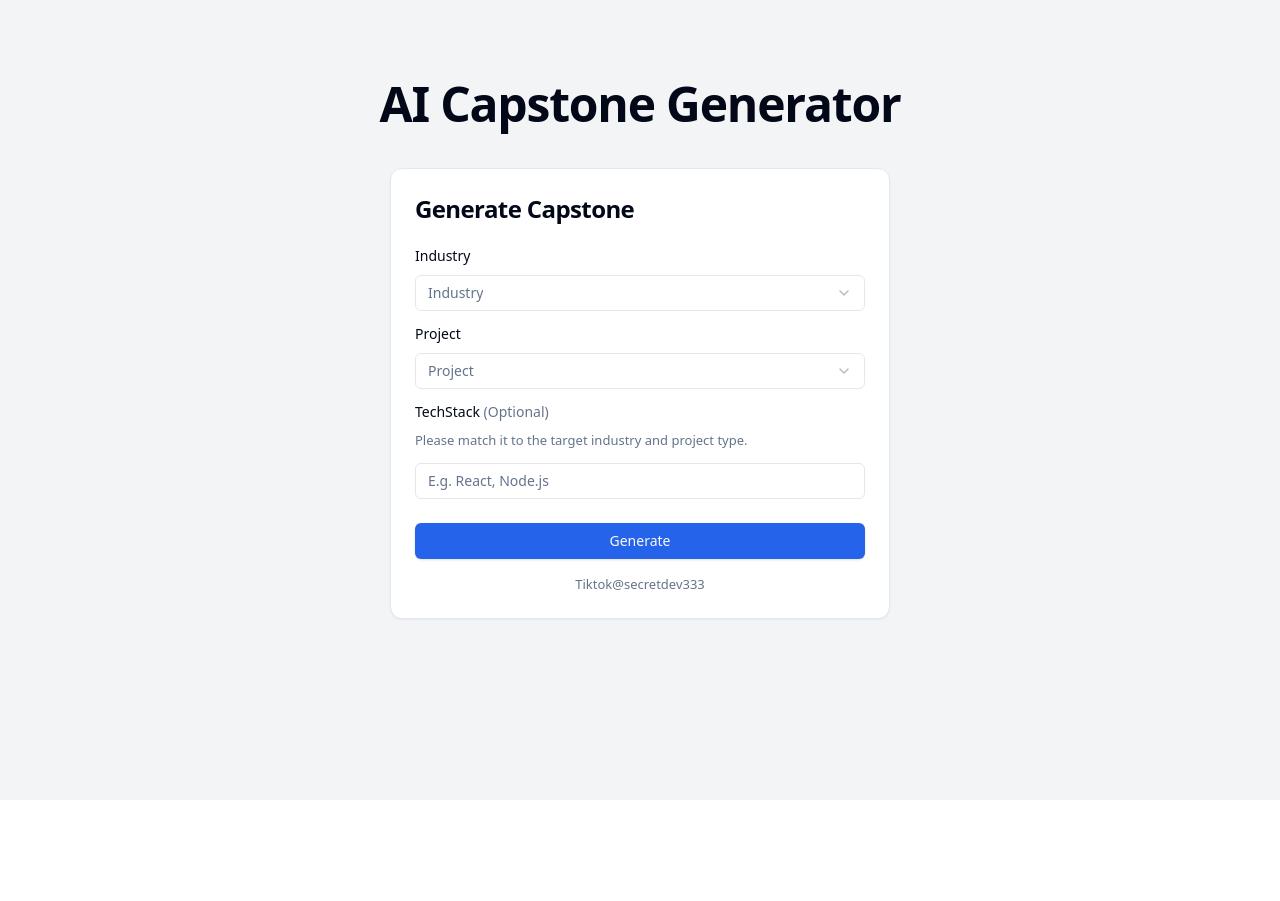
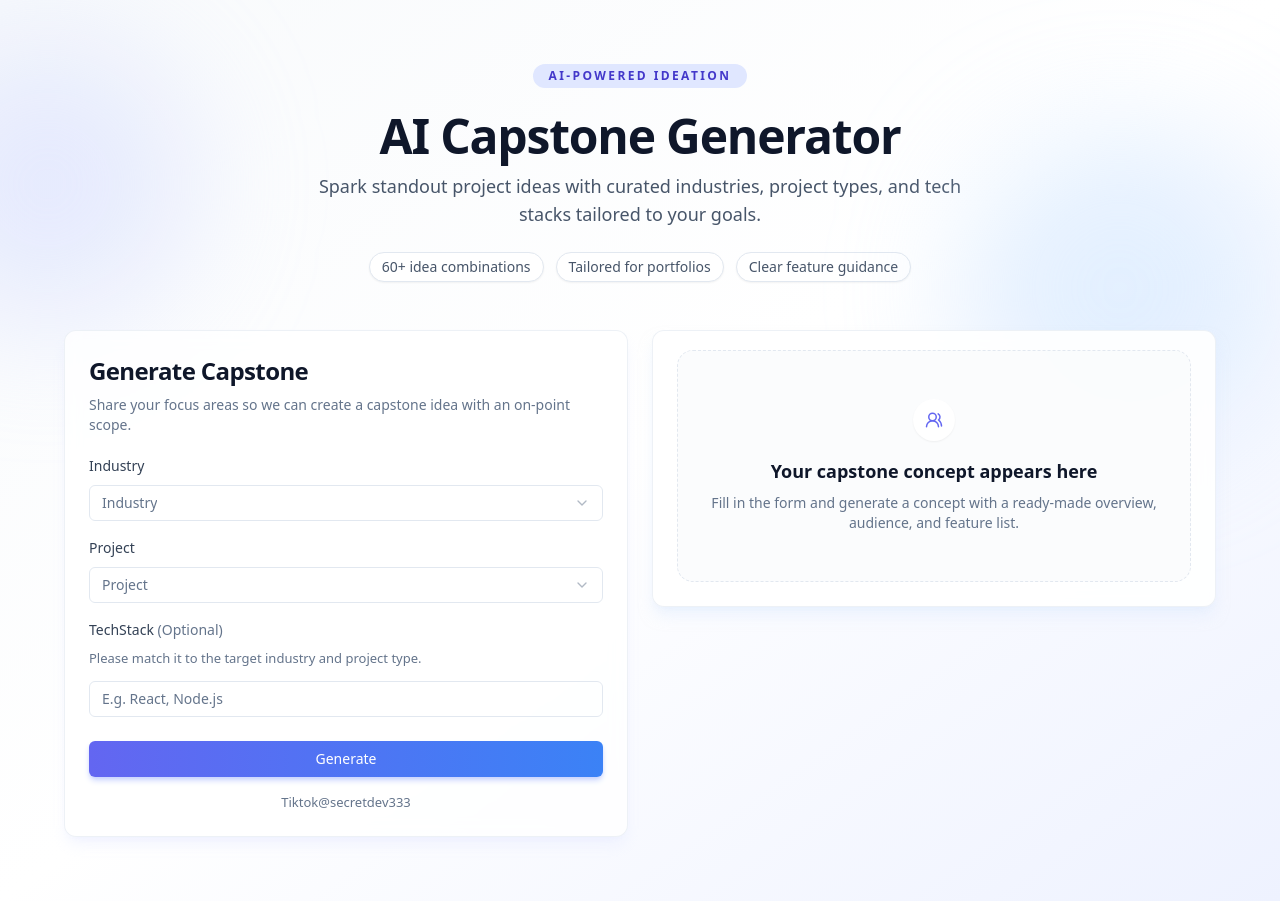
Before and after one commit to mohalidin333/ai-capstone-generator, a Next.js app: page / in a window 1280 px wide. Before the commit the page ends 800 px from the top, so only its background shows below. Built offline with nearby package versions, Linux system fonts and the light colour scheme.

Commit message:
Revise landing page design

```diff
--- a/app/components/Generator.tsx
+++ b/app/components/Generator.tsx
@@ -101,17 +101,23 @@ export default function Generator({
   }
 
   return (
-    <Card className="w-full max-w-[500px]">
-      <CardHeader>
-        <h3 className="scroll-m-20 text-2xl font-semibold tracking-tight">
+    <Card className="w-full border-slate-200/60 bg-white/80 shadow-lg shadow-indigo-100/40 backdrop-blur">
+      <CardHeader className="space-y-2">
+        <h3 className="scroll-m-20 text-2xl font-semibold tracking-tight text-slate-900">
           Generate Capstone
         </h3>
+        <p className="text-sm text-slate-500">
+          Share your focus areas so we can create a capstone idea with an
+          on-point scope.
+        </p>
       </CardHeader>
       <CardContent>
-        <div className="grid w-full items-center gap-4">
+        <div className="grid w-full items-center gap-5">
           {/* industry */}
           <div className="flex flex-col space-y-3">
-            <Label htmlFor="industry">Industry</Label>
+            <Label htmlFor="industry" className="text-slate-700">
+              Industry
+            </Label>
             <Select onValueChange={(value) => setIndustry(value)}>
               <SelectTrigger id="industry">
                 <SelectValue placeholder="Industry" />
@@ -138,7 +144,9 @@ export default function Generator({
 
           {/* application */}
           <div className="flex flex-col space-y-3">
-            <Label htmlFor="project">Project</Label>
+            <Label htmlFor="project" className="text-slate-700">
+              Project
+            </Label>
             <Select onValueChange={(value) => setApplication(value)}>
               <SelectTrigger id="project">
                 <SelectValue placeholder="Project" />
@@ -155,11 +163,11 @@ export default function Generator({
 
           {/* technology */}
           <div className="flex flex-col space-y-3">
-            <Label htmlFor="application">
+            <Label htmlFor="application" className="text-slate-700">
               TechStack{" "}
               <span className="text-muted-foreground">(Optional)</span>
             </Label>
-            <p className="text-[13px] text-muted-foreground">
+            <p className="text-[13px] text-slate-500">
               Please match it to the target industry and project type.
             </p>
             <Input
@@ -172,13 +180,13 @@ export default function Generator({
       <CardFooter className="flex flex-col gap-4">
         {/* limit to avoid spam */}
         {timer > 0 ? (
-          <p className="text-sm text-muted-foreground">
+          <p className="text-sm text-slate-500">
             You can generate another title in {timer} seconds
           </p>
         ) : (
           <Button
             onClick={handleGenerate}
-            className={`${loading && "pointer-events-none opacity-50"} w-full`}
+            className={`${loading && "pointer-events-none opacity-50"} w-full bg-gradient-to-r from-indigo-500 to-blue-500 text-white shadow-md shadow-indigo-200 transition hover:from-indigo-600 hover:to-blue-600`}
           >
             Generate
             {loading && <Loader2 className="animate-spin ml-2" size={20} />}
--- a/app/components/Output.tsx
+++ b/app/components/Output.tsx
@@ -16,36 +16,38 @@ export default function Output({
 }: {
   generatedTitle: TitleData | null;
 }) {
+  const hasTitle = Boolean(generatedTitle?.title);
   return (
-    <Card
-      className={`${
-        generatedTitle && generatedTitle.title ? "flex" : "hidden"
-      } w-full max-w-[500px]`}
-    >
+    <Card className="w-full border-slate-200/60 bg-white/90 shadow-lg shadow-blue-100/50 backdrop-blur">
       <CardContent className="mt-[1.2rem] flex flex-col gap-[1.2rem]">
+        {hasTitle ? (
+          <>
             {/* title */}
-        <h4 className="scroll-m-20 text-xl font-bold tracking-tight">
+            <h4 className="scroll-m-20 text-xl font-bold tracking-tight text-slate-900">
               {generatedTitle?.title}
             </h4>
 
             {/* technologies */}
             <ul className="flex gap-2 items-center flex-wrap">
-          {generatedTitle &&
-            generatedTitle?.technologies?.map((tech: string, index: number) => (
+              {generatedTitle?.technologies?.map(
+                (tech: string, index: number) => (
                   <li
                     key={index}
-                className="rounded bg-muted px-[0.5rem] py-[0.2rem] text-[13px] font-semibold"
+                    className="rounded-full bg-slate-100 px-[0.7rem] py-[0.25rem] text-[13px] font-semibold text-slate-600"
                   >
                     {tech}
                   </li>
-            ))}
+                )
+              )}
             </ul>
 
             {/* description */}
-        <p className="leading-7 text-">{generatedTitle?.description}</p>
+            <p className="leading-7 text-slate-600">
+              {generatedTitle?.description}
+            </p>
 
             {/* target */}
-        <div className="flex items-center gap-2">
+            <div className="flex items-center gap-2 text-slate-600">
               <Users2 size={15} />
               <small className="text-sm font-medium leading-none">
                 {generatedTitle?.target}
@@ -54,14 +56,15 @@ export default function Output({
 
             {/* features */}
             <div className="flex flex-col gap-2">
-          <label className="font-bold text-muted-foreground">Features</label>
+              <label className="text-sm font-bold uppercase tracking-wide text-slate-400">
+                Features
+              </label>
               <ul className="flex flex-col gap-2">
-            {generatedTitle &&
-              generatedTitle?.features?.map(
+                {generatedTitle?.features?.map(
                   (feature: string, index: number) => (
                     <li
                       key={index}
-                    className="flex gap-2 items-center text-sm font-medium"
+                      className="flex gap-2 items-center text-sm font-medium text-slate-700"
                     >
                       <ChevronRight size={13} />
                       {feature}
@@ -70,6 +73,23 @@ export default function Output({
                 )}
               </ul>
             </div>
+          </>
+        ) : (
+          <div className="flex h-full flex-col items-center justify-center gap-4 rounded-2xl border border-dashed border-slate-200 bg-slate-50/60 px-8 py-12 text-center">
+            <div className="rounded-full bg-white p-3 shadow-sm">
+              <Users2 className="text-indigo-500" size={18} />
+            </div>
+            <div className="space-y-2">
+              <h4 className="text-lg font-semibold text-slate-900">
+                Your capstone concept appears here
+              </h4>
+              <p className="text-sm text-slate-500">
+                Fill in the form and generate a concept with a ready-made
+                overview, audience, and feature list.
+              </p>
+            </div>
+          </div>
+        )}
       </CardContent>
     </Card>
   );
--- a/app/page.tsx
+++ b/app/page.tsx
@@ -21,18 +21,42 @@ export default function Home() {
   return (
     <>
       <SEO />
-      <div className="bg-gray-100 h-screen items-center flex flex-col gap-[2.5rem] py-[5rem] px-4 overflow-y-auto">
-        <div className="flex flex-col items-center gap-4">
-          <h1 className="scroll-m-20 text-4xl font-extrabold tracking-tight lg:text-5xl">
+      <main className="relative min-h-screen overflow-hidden bg-gradient-to-br from-slate-50 via-white to-indigo-50 px-4 py-16">
+        <div className="pointer-events-none absolute -left-24 top-10 h-72 w-72 rounded-full bg-indigo-200/40 blur-3xl" />
+        <div className="pointer-events-none absolute right-0 top-32 h-80 w-80 rounded-full bg-blue-200/40 blur-3xl" />
+        <div className="mx-auto flex w-full max-w-6xl flex-col gap-12">
+          <header className="flex flex-col items-center gap-6 text-center">
+            <span className="rounded-full bg-indigo-100 px-4 py-1 text-xs font-semibold uppercase tracking-[0.2em] text-indigo-700">
+              AI-powered ideation
+            </span>
+            <div className="space-y-3">
+              <h1 className="scroll-m-20 text-4xl font-extrabold tracking-tight text-slate-900 lg:text-5xl">
                 AI Capstone Generator
               </h1>
+              <p className="mx-auto max-w-2xl text-base text-slate-600 md:text-lg">
+                Spark standout project ideas with curated industries, project
+                types, and tech stacks tailored to your goals.
+              </p>
             </div>
+            <div className="flex flex-wrap items-center justify-center gap-3 text-sm text-slate-600">
+              <span className="rounded-full border border-slate-200 bg-white px-3 py-1 shadow-sm">
+                60+ idea combinations
+              </span>
+              <span className="rounded-full border border-slate-200 bg-white px-3 py-1 shadow-sm">
+                Tailored for portfolios
+              </span>
+              <span className="rounded-full border border-slate-200 bg-white px-3 py-1 shadow-sm">
+                Clear feature guidance
+              </span>
+            </div>
+          </header>
 
-        <div className="flex gap-4 md:items-start items-center justify-center md:flex-row flex-col w-full max-w-[1000px]">
+          <div className="grid w-full items-start gap-6 lg:grid-cols-[1fr_1fr]">
             <Generator setGeneratedTitle={setGeneratedTitle} />
             <Output generatedTitle={generatedTitle} />
           </div>
         </div>
+      </main>
     </>
   );
 }
```
Lines whose indentation alone changed are shown as unchanged.
